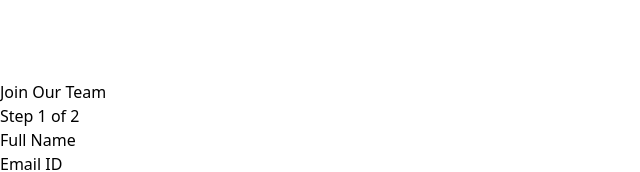
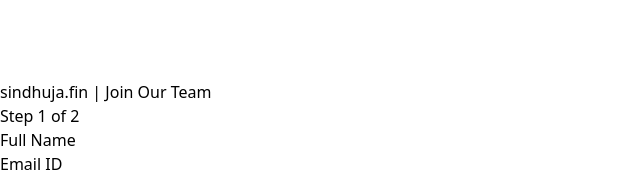
Before and after one commit to finanacesindhuja-commits/candidate, a React (Vite) app in the folder candidate-app/: page / in a window 1280 px wide. Shown: the top 172 px of the page, without its empty margins (0-640 px from the left). Built offline with nearby package versions, Linux system fonts and the light colour scheme.

Commit message:
style: update header title with sindhuja.fin

```diff
--- a/candidate-app/src/components/ApplyForm.jsx
+++ b/candidate-app/src/components/ApplyForm.jsx
@@ -119,7 +119,7 @@ const ApplyForm = () => {
 
             <div className="flex justify-between items-center mb-8">
                 <h2 className="text-3xl font-extrabold bg-gradient-to-r from-indigo-600 to-purple-600 bg-clip-text text-transparent">
-                    Join Our Team
+                    sindhuja.fin | Join Our Team
                 </h2>
                 <div className="flex items-center space-x-3">
                     <button
```
